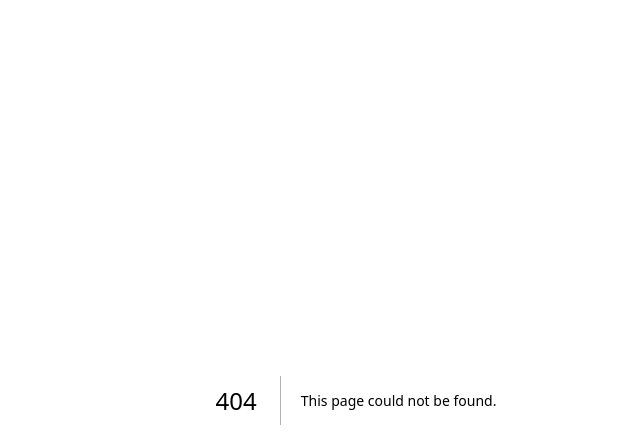
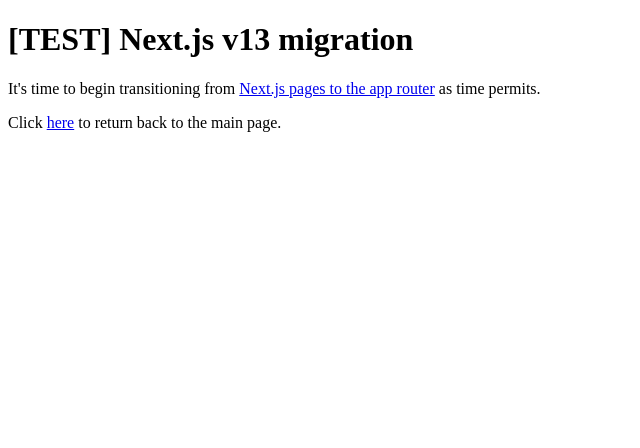
Before and after one commit to TheRobBrennan/nextjs-with-next-auth, a Next.js app: page /test in a window 1280 px wide. Before the commit this address had no page. Shown: the top 448 px of the page, without its empty margins (0-640 px from the left). Built offline with nearby package versions, Linux system fonts and the light colour scheme.

Commit message:
Use the app router to define a new test page at /test

```diff
--- /dev/null
+++ b/app/layout.tsx
@@ -0,0 +1,21 @@
+// The root layout replaces the pages/_app.tsx and pages/_document.tsx files
+import { Metadata } from 'next';
+
+export const metadata: Metadata = {
+  title: 'Home',
+  description: 'Welcome to Next.js',
+}
+
+export default function RootLayout({
+  // Layouts must accept a children prop.
+  // This will be populated with nested layouts or pages
+  children,
+}: {
+  children: React.ReactNode;
+}) {
+  return (
+    <html lang="en">
+      <body>{children}</body>
+    </html>
+  );
+}
--- /dev/null
+++ b/app/test/page.tsx
@@ -0,0 +1,24 @@
+import { Metadata } from 'next';
+
+const PAGE_TITLE = "[TEST] Next.js v13 migration"
+
+export const metadata: Metadata = {
+  title: PAGE_TITLE,
+};
+
+export default function TestMigrationPage() {
+  return (
+    <>
+      <h1>{PAGE_TITLE}</h1>
+      <p>
+        It's time to begin transitioning from{" "}
+        <a href="https://nextjs.org/docs/pages/building-your-application/upgrading/app-router-migration#migrating-from-pages-to-app" target="_blank">
+          Next.js pages to the app router
+        </a> as time permits.
+      </p>
+      <p>
+        Click <a href="/">here</a> to return back to the main page.
+      </p>
+    </>
+  )
+}
```
Also changed, not shown: tsconfig.json (+16 -4 lines).
